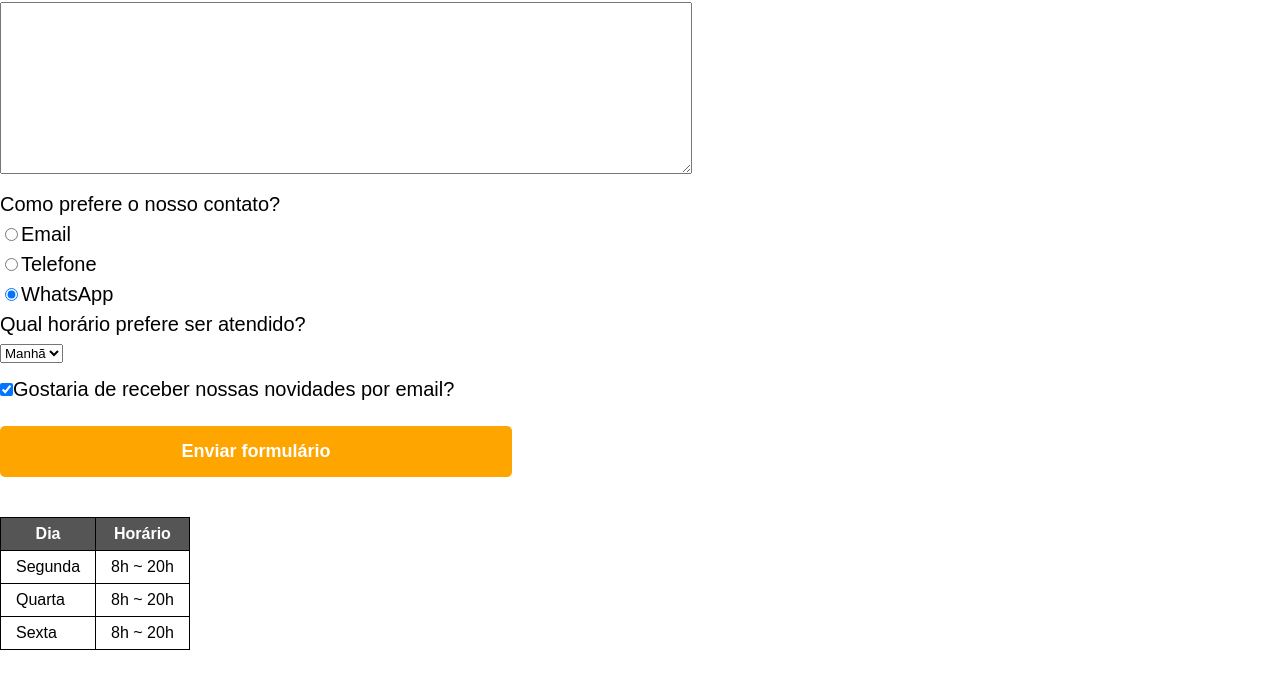
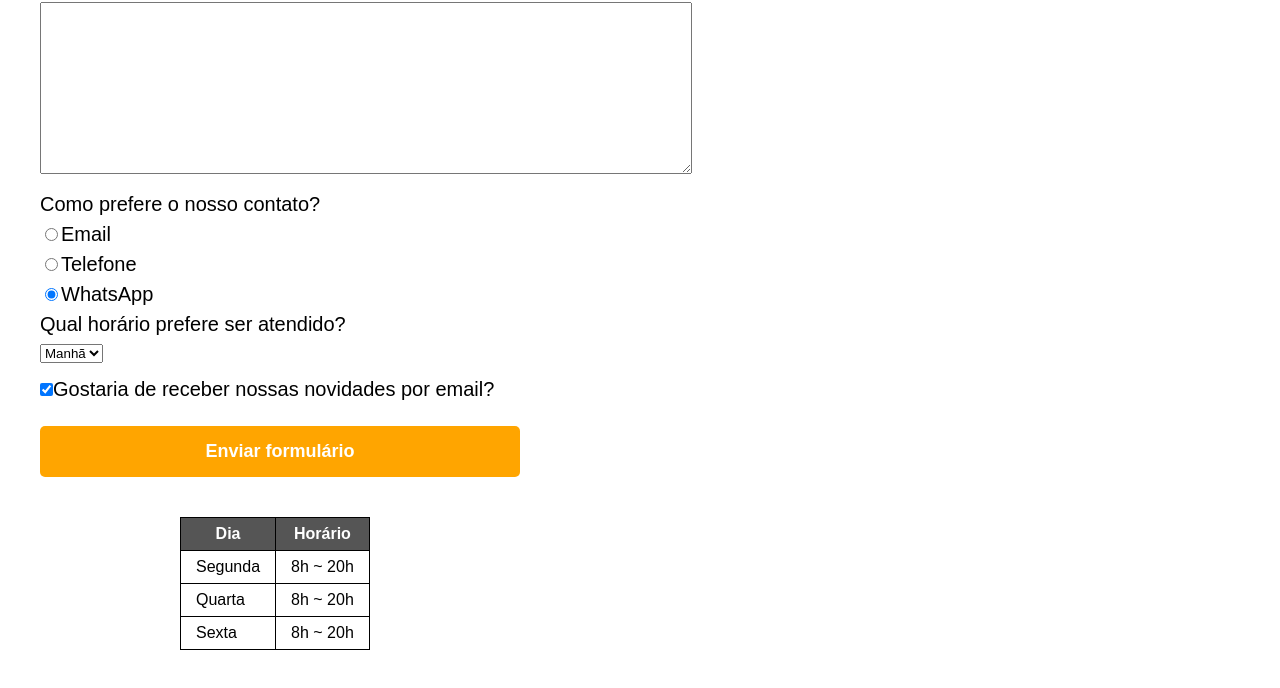
Before and after one commit to denis-vetdev/page-barbearia-alura, a plain HTML site: page contato.html in a window 1280 px wide. Shown: the part 628-1316 px from the top of the page. Drawn offline with Linux system fonts and the light colour scheme.

Commit message:
Update style.css
Melhora na estilização da página contato.html. (aumento da margin de form e table)

```diff
--- a/style.css
+++ b/style.css
@@ -102,7 +102,7 @@ footer {
 } */
 
 form {
-    margin: 40px 0;
+    margin: 40px 40px;
 
 }
 
@@ -142,7 +142,7 @@ form label, form legend {
 }
 
 table {
-    margin: 20px 0 40px;
+    margin: 20px 40px 40px 180px;
 }
 
 thead {
```
